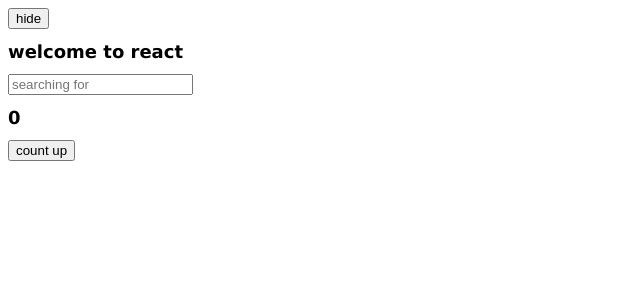
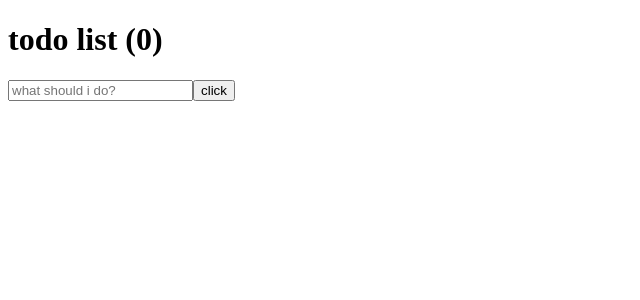
Before and after one commit to lake-crimsonn/react-for-beginners, a React (Create React App) app: page / in a window 1280 px wide. Shown: the top 300 px of the page, without its empty margins (0-640 px from the left). Built offline with nearby package versions, Linux system fonts and the light colour scheme.

Commit message:
todolist updated

```diff
--- a/src/App.js
+++ b/src/App.js
@@ -1,54 +1,37 @@
-import styles from "./App.module.css";
-import { useState, useEffect } from "react";
+import { useState } from "react";
 
-function Hello() {
-  const [counter, setCounter] = useState(0);
-  const [search, setSearch] = useState("");
-
-  useEffect(() => {
-    console.log("this line will be printed only if `Hello Fn` has been worked");
-    return () => {
-      console.log("Hello Fn destroyed");
-    };
-  }, []);
-
-  useEffect(() => {
-    console.log("when the value of search changes");
-  }, [search]);
+function App() {
+  const [todos, setTodos] = useState([]);
+  const [todo, setTodo] = useState("");
 
   const onChange = (event) => {
-    setSearch(event.target.value);
+    setTodo(event.target.value);
   };
 
-  const onClick = () => {
-    setCounter((prev) => prev + 1);
+  const onSubmit = (event) => {
+    event.preventDefault(); // 새로고침 방지
+    setTodos((currentArray) => [todo, ...currentArray]);
+    setTodo("");
   };
 
+  console.log(todos);
   return (
     <div>
-      <h1 className={styles.title}>welcome to react</h1>
-      <input
-        value={search}
-        onChange={onChange}
-        placeholder="searching for"
-      ></input>
-      <h1 className={styles.title}>{counter}</h1>
-      <button onClick={onClick}>count up</button>
-    </div>
-  );
-}
-
-function App() {
-  const [hide, setHide] = useState(true);
-
-  const onClick = () => {
-    setHide((prev) => !prev);
-  };
-
-  return (
-    <div>
-      <button onClick={onClick}>{hide ? "hide" : "show"}</button>
-      {hide ? <Hello /> : null}
+      <h1>todo list ({todos.length})</h1>
+      <form onSubmit={onSubmit}>
+        <input
+          type="text"
+          placeholder="what should i do?"
+          value={todo}
+          onChange={onChange}
+        />
+        <button>click</button>
+      </form>
+      <ol>
+        {todos.map((item, index) => (
+          <li key={index}>{item}</li>
+        ))}
+      </ol>
     </div>
   );
 }
```
